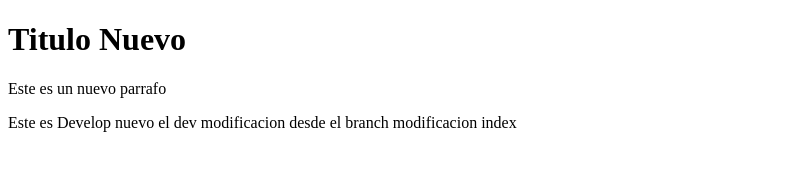
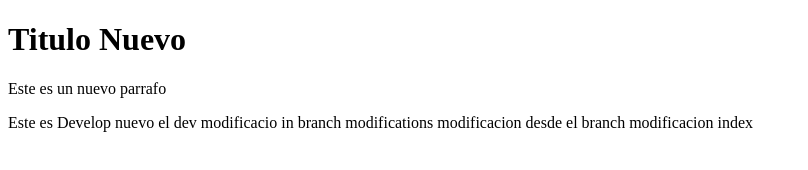
Before and after one commit to Net32-2020/hello-world-git, a plain HTML site: page index.html in a window 1280 px wide. Shown: the whole page, without its empty margins (0-808 px from the left). Drawn offline with Linux system fonts and the light colour scheme.

Commit message:
modificacion desde branch-modifications

```diff
--- a/index.html
+++ b/index.html
@@ -13,7 +13,7 @@
 Este es Develop
 
 nuevo el dev
-
+modificacio in branch modifications
 
 modificacion desde el branch modificacion index
 </html>
```
